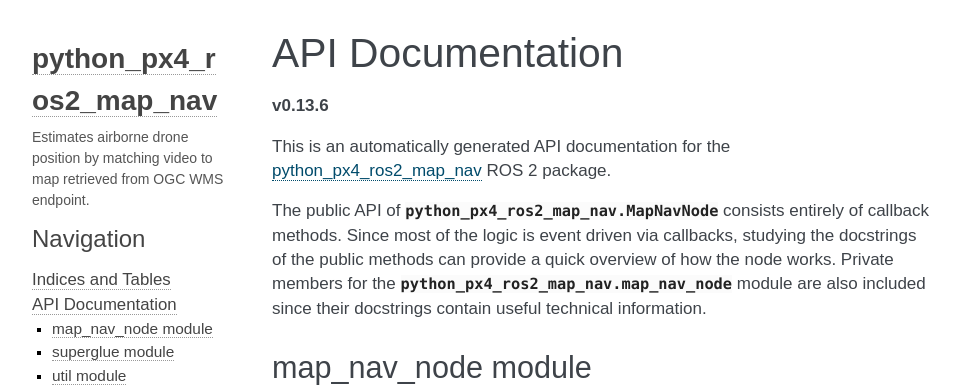
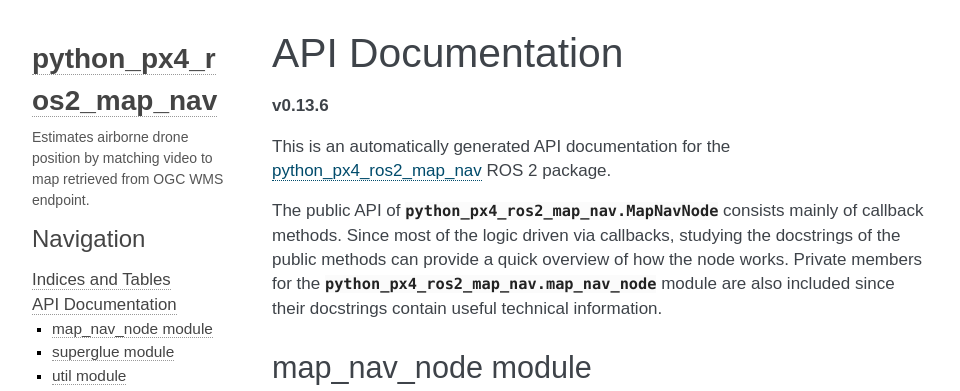
Before and after one commit to hmakelin/gisnav, a Sphinx documentation site: the page built from docs/pages/api_documentation.rst, in a window 1280 px wide, cut to the strip 0-391 px from the top of the page. Shown: the whole strip, without its empty margins (148-1108 px from the left). Built offline with Sphinx 7.4.7, drawn with Linux system fonts in a browser that asks for light colours.

Commit message:
Documentation update.

```diff
--- a/docs/pages/api_documentation.rst
+++ b/docs/pages/api_documentation.rst
@@ -7,10 +7,10 @@
 
 This is an automatically generated API documentation for the `python_px4_ros2_map_nav`_ ROS 2 package.
 
-The public API of :class:`python_px4_ros2_map_nav.MapNavNode` consists entirely of callback methods. Since most of the logic is event driven
-via callbacks, studying the docstrings of the public methods can provide a quick overview of how the node works. Private
-members for the :py:mod:`python_px4_ros2_map_nav.map_nav_node` module are also included since their docstrings contain
-useful technical information.
+The public API of :class:`python_px4_ros2_map_nav.MapNavNode` consists mainly of callback methods. Since most of the
+logic driven via callbacks, studying the docstrings of the public methods can provide a quick overview of how the node
+works. Private members for the :py:mod:`python_px4_ros2_map_nav.map_nav_node` module are also included since their
+docstrings contain useful technical information.
 
 .. _python_px4_ros2_map_nav: https://gitlab.com/px4-ros2-map-nav/python_px4_ros2_map_nav
 
```
